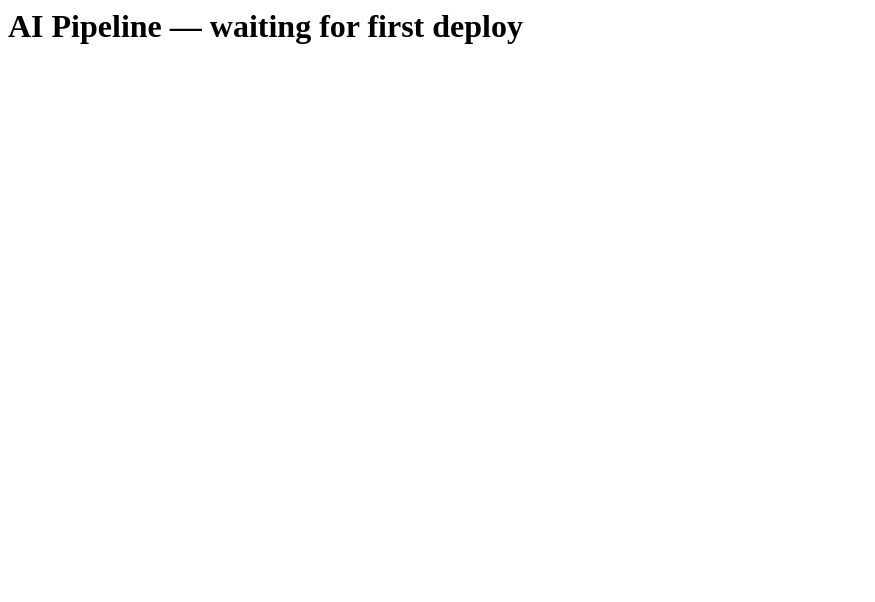
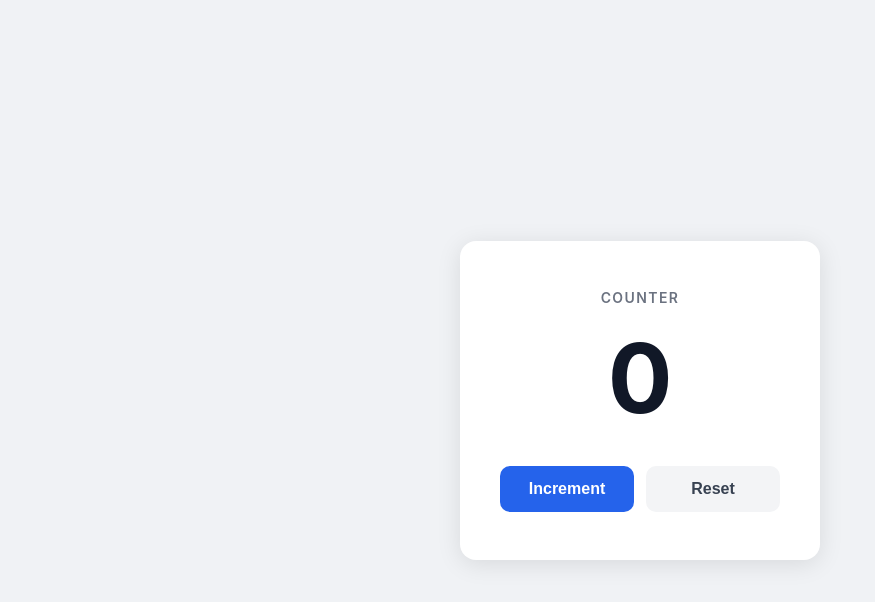
Before and after one commit to zubair3396/ai-pipeline-output, a website: page index.html in a window 1280 px wide. Shown: the whole page, without its empty margins (0-875 px from the left). Drawn offline with Linux system fonts and the light colour scheme.

Commit message:
SCRUM-10: Simple web app
Automated commit from ai-pipeline orchestrator.

```diff
--- /dev/null
+++ b/counter.js
@@ -0,0 +1,18 @@
+export function initCounter(displayEl, incrementEl, resetEl) {
+  var count = 0;
+  displayEl.textContent = count;
+
+  incrementEl.addEventListener('click', function () {
+    count += 1;
+    displayEl.textContent = count;
+  });
+
+  resetEl.addEventListener('click', function () {
+    count = 0;
+    displayEl.textContent = count;
+  });
+
+  return {
+    getCount: function () { return count; }
+  };
+}
--- a/index.html
+++ b/index.html
@@ -1 +1,112 @@
-<html><html><body><h1>AI Pipeline — waiting for first deploy</h1></body></html>
+<!DOCTYPE html>
+<html lang="en">
+<head>
+  <meta charset="UTF-8" />
+  <meta name="viewport" content="width=device-width, initial-scale=1.0" />
+  <title>Counter</title>
+  <style>
+    *, *::before, *::after {
+      box-sizing: border-box;
+      margin: 0;
+      padding: 0;
+    }
+
+    body {
+      min-height: 100vh;
+      display: flex;
+      align-items: center;
+      justify-content: center;
+      background: #f0f2f5;
+      font-family: -apple-system, BlinkMacSystemFont, 'Segoe UI', Roboto, sans-serif;
+    }
+
+    .card {
+      background: #ffffff;
+      border-radius: 16px;
+      box-shadow: 0 4px 24px rgba(0, 0, 0, 0.10);
+      padding: 48px 40px;
+      text-align: center;
+      width: 100%;
+      max-width: 360px;
+      margin: 16px;
+    }
+
+    h1 {
+      font-size: 14px;
+      font-weight: 600;
+      letter-spacing: 0.1em;
+      text-transform: uppercase;
+      color: #6b7280;
+      margin-bottom: 24px;
+    }
+
+    #count {
+      font-size: 96px;
+      font-weight: 700;
+      color: #111827;
+      line-height: 1;
+      margin-bottom: 40px;
+      min-width: 3ch;
+      display: block;
+    }
+
+    .buttons {
+      display: flex;
+      gap: 12px;
+      justify-content: center;
+    }
+
+    button {
+      flex: 1;
+      padding: 14px 0;
+      border: none;
+      border-radius: 10px;
+      font-size: 16px;
+      font-weight: 600;
+      cursor: pointer;
+      transition: background 0.15s, transform 0.1s;
+    }
+
+    button:active {
+      transform: scale(0.97);
+    }
+
+    #btn-increment {
+      background: #2563eb;
+      color: #ffffff;
+    }
+
+    #btn-increment:hover {
+      background: #1d4ed8;
+    }
+
+    #btn-reset {
+      background: #f3f4f6;
+      color: #374151;
+    }
+
+    #btn-reset:hover {
+      background: #e5e7eb;
+    }
+  </style>
+</head>
+<body>
+  <div class="card">
+    <h1>Counter</h1>
+    <span id="count">0</span>
+    <div class="buttons">
+      <button id="btn-increment">Increment</button>
+      <button id="btn-reset">Reset</button>
+    </div>
+  </div>
+
+  <script type="module">
+    import { initCounter } from './counter.js';
+    initCounter(
+      document.getElementById('count'),
+      document.getElementById('btn-increment'),
+      document.getElementById('btn-reset')
+    );
+  </script>
+</body>
+</html>
```
Also changed, not shown: REQUIREMENTS.md (added, +23 -0 lines), TEST_RESULTS.txt (added, +32 -0 lines), counter.test.js (added, +84 -0 lines), package.json (added, +11 -0 lines), vitest.config.js (added, +7 -0 lines).
